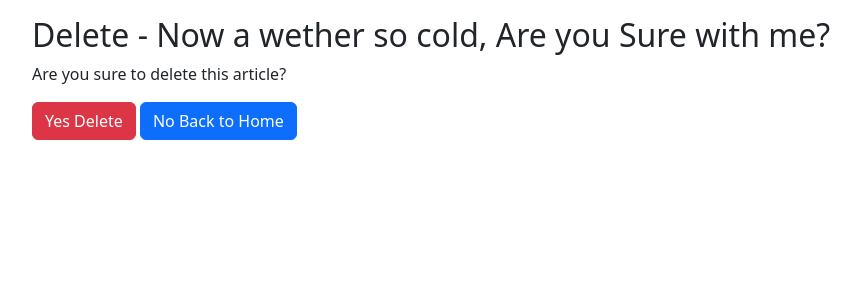
After one commit to xusraw1/django-news-app, a Django app: page /article/1/delete/ in a window 1280 px wide. The commit adds this page. Shown: the top 300 px of the page, without its empty margins (50-911 px from the left). Run offline with Django 4.2, Linux system fonts and the light colour scheme; a user stored in the database is signed in; data comes from the database, SQL or seed files in the repository; some libraries are stand-ins or nearby versions.

Commit message:
Create a delete view function for delete articles, than create a delete.html

```diff
--- /dev/null
+++ b/news/templates/news/delete.html
@@ -0,0 +1,12 @@
+{% extends "news/base.html" %}
+{% load crispy_forms_tags %}
+{% block content %}
+    <div class="container">
+        <h2 class="mt-3">Delete - {{ article.title }} </h2>
+        <form id="article-form" action="{% url 'article_delete' article.id %}" method="post">{% csrf_token %}
+            <p>Are you sure to delete this article?</p>
+            <button data-redirect="home/" id="submitButton" type="button" class="btn btn-danger">Yes Delete</button>
+            <a data-url="{% url 'index' %}" class="btn btn-primary pro-link">No Back to Home</a>
+        </form>
+    </div>
+{% endblock content %}
--- a/news/templates/news/detail.html
+++ b/news/templates/news/detail.html
@@ -13,7 +13,7 @@
                 </p>
                 {% if request.user == article.author %}
                     <a class="btn btn-warning pro-link " data-url="{% url 'article_update' article.id %}">Update</a>
-                    <a class="btn btn-danger" data-url="#">Delete</a>
+                    <a class="btn btn-danger pro-link" data-url="{% url 'article_delete' article.id %}">Delete</a>
                 {% endif %}
             </div>
             <div class="col-4  ml-2">
--- a/news/urls.py
+++ b/news/urls.py
@@ -7,4 +7,5 @@ urlpatterns = [
     path('article/<int:pk>/detail/', article_detail, name='article_detail'),
     path('article/create/', article_create, name='article_create'),
     path('article/<int:pk>/update/', article_update, name='article_update'),
+    path('article/<int:pk>/delete/', article_delete, name='article_delete'),
 ]
--- a/news/views.py
+++ b/news/views.py
@@ -57,3 +57,15 @@ def article_update(request, pk):
             return render(request, 'news/update.html', {'form': form, 'article': article})
     else:
         return HttpResponse('OK')
+
+
+def article_delete(request, pk):
+    user = request.user
+    article = Article.objects.get(id=pk)
+    if user == article.author:
+        if request.method == 'POST':
+            article.delete()
+            return HttpResponse('OK')
+        return render(request, 'news/delete.html', {'article': article})
+    else:
+        return HttpResponse("Not Allowed")
```
